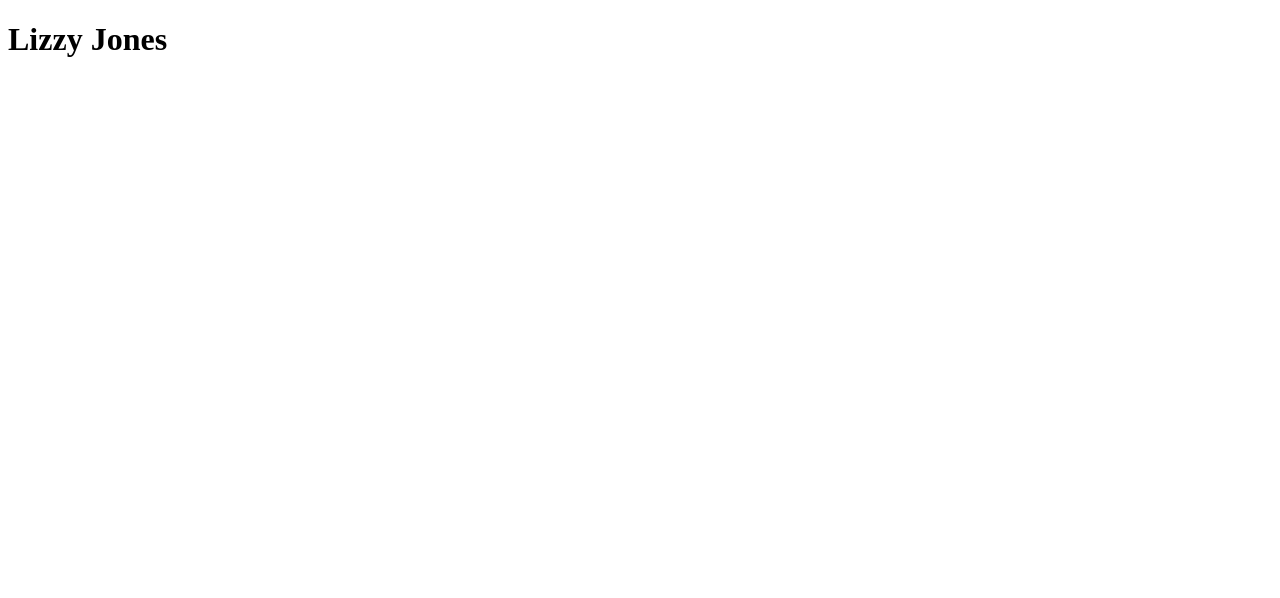
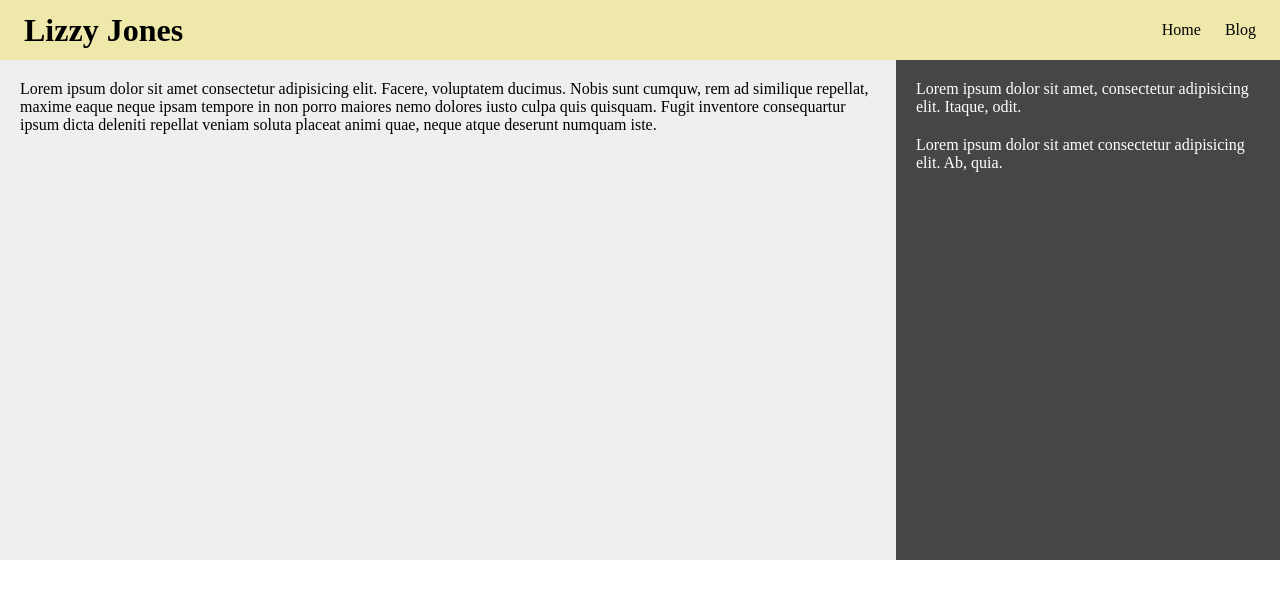
Before and after one commit to ejones06-su/Lab1, a plain HTML site: page index.html in a window 1280 px wide. Drawn offline with Linux system fonts and the light colour scheme.

Commit message:
Added styling and content

```diff
--- a/index.html
+++ b/index.html
@@ -5,8 +5,35 @@
     <meta name="viewport" content="width=device-width, initial-scale=1.0">
     <meta http-equiv="X-UA-Compatible" content="ie=edge">
     <title>IST 363 Lab 1</title>
+    <link rel="stylesheet" href="styles.css"/>
 </head>
 <body>
-    <h1>Lizzy Jones</h1>
+    <div class="header">
+        <h1>Lizzy Jones</h1>
+        <ul>
+            <li>
+                <a href="index.html">Home</a>
+            </li>
+            <li>
+                <a href="blog.html">Blog</a>
+            </li>
+        </ul>
+    </div>
+    <div class="main">
+        <div class="content">
+            <p>
+                Lorem ipsum dolor sit amet consectetur adipisicing elit. Facere, voluptatem ducimus. Nobis sunt cumquw, rem ad similique repellat, maxime eaque neque ipsam tempore in non porro maiores nemo dolores iusto culpa quis quisquam. Fugit inventore consequartur ipsum dicta deleniti repellat veniam soluta placeat animi quae, neque atque deserunt numquam iste.
+            </p>
+        </div>
+
+        <div class="sidebar">
+            <p>
+                Lorem ipsum dolor sit amet, consectetur adipisicing elit. Itaque, odit.
+            </p>
+            <p>
+                Lorem ipsum dolor sit amet consectetur adipisicing elit. Ab, quia.
+            </p>
+        </div>
+    </div>
 </body>
 </html>
--- /dev/null
+++ b/styles.css
@@ -0,0 +1,52 @@
+html, body {
+    padding: 0;
+    margin: 0;
+}
+
+.header {
+    height: 60px;
+    padding: 0 24px;
+    background-color: palegoldenrod;
+    line-height: 60px;
+}
+
+h1 {
+    float: left;
+    margin: 0px;
+}
+
+.header ul {
+    float: right;
+    list-style: none;
+    margin: 0;
+    padding: 0;
+}
+
+.header li {
+    float: left;
+    margin-left: 24px;
+}
+
+.header a {
+    color: #000;
+    text-decoration: none;
+}
+
+.content {
+    float: left;
+    width: 70%;
+    background-color: #efefef;
+    min-height: 500px;
+}
+
+.sidebar {
+    float: left;
+    width: 30%;
+    background-color: #454647;
+    color: #fff;
+    min-height: 500px;
+}
+
+.main p {
+    margin: 20px;
+}
```
